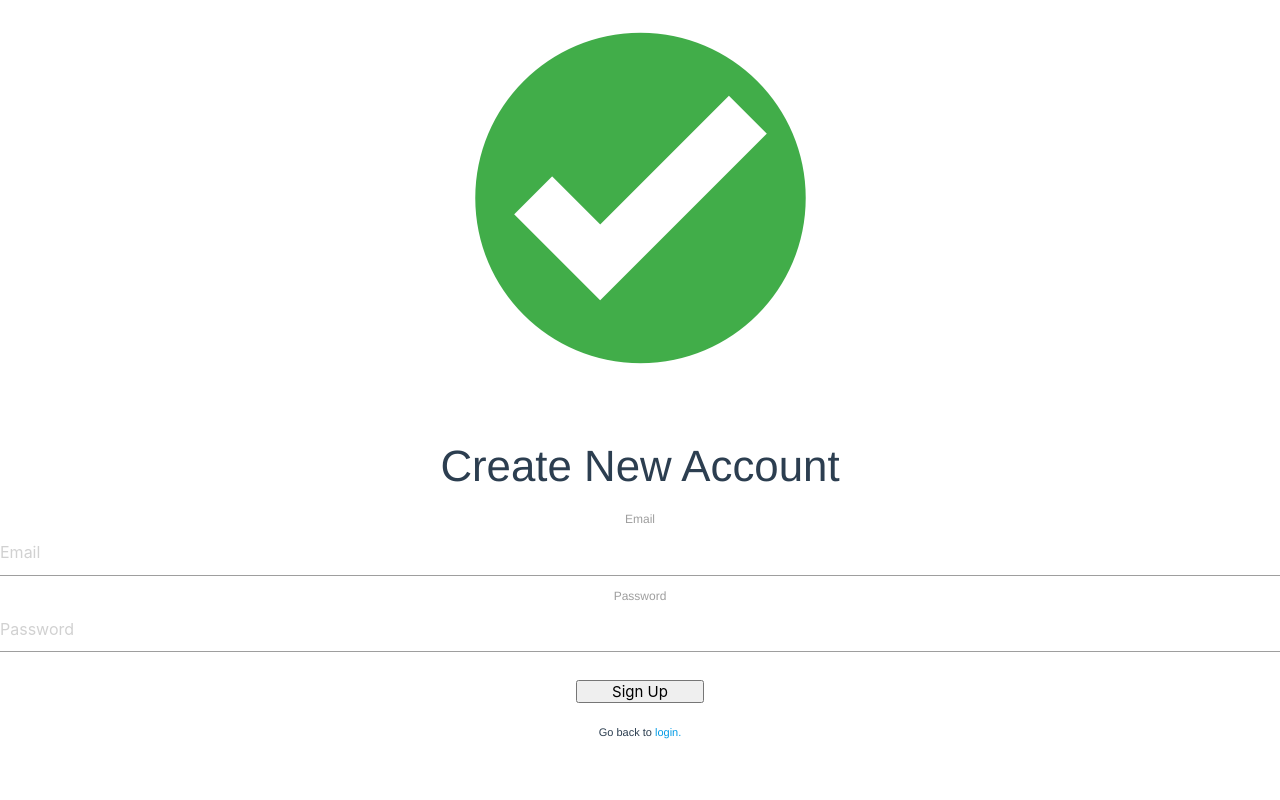
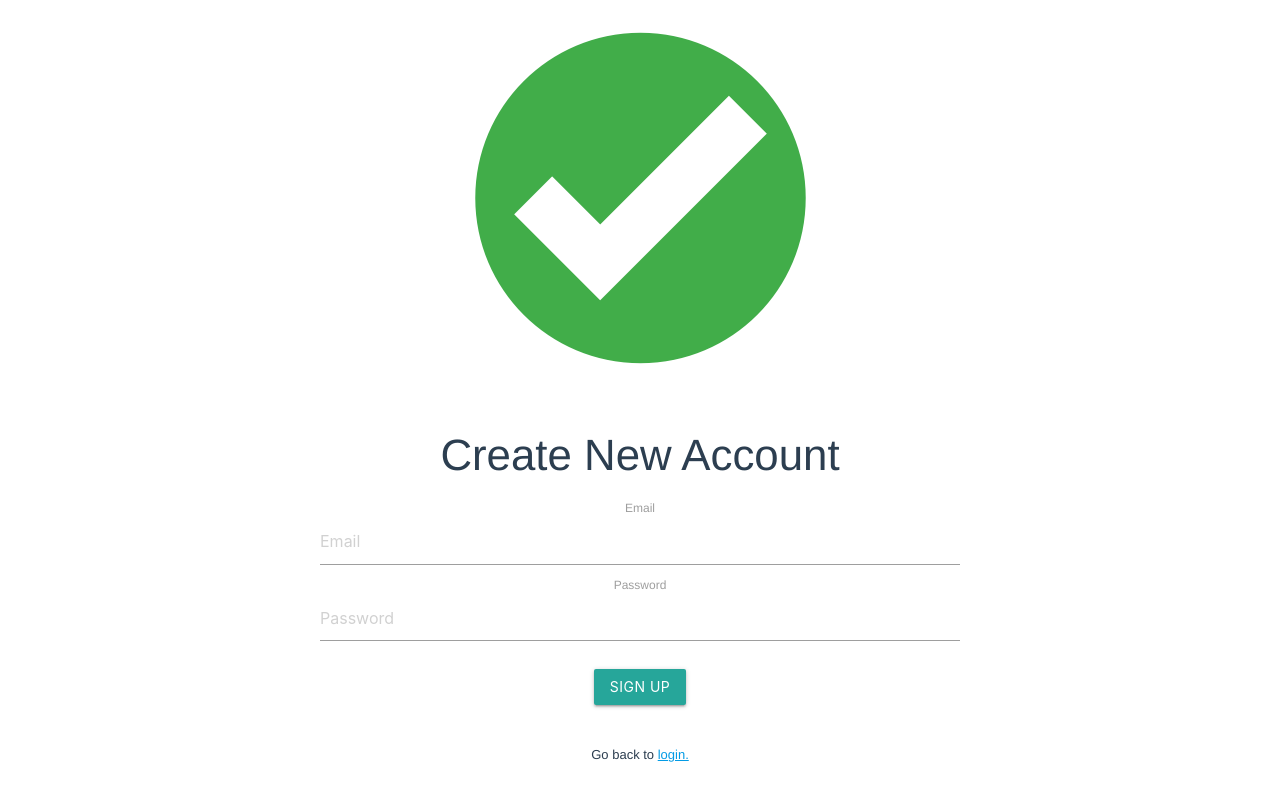
Before and after one commit to mikennel/firebase-Proof-of-Concept, a Vue app: page /sign-up in a window 1280 px wide. Built offline with nearby package versions, Linux system fonts and the light colour scheme.

Commit message:
applied css global instead of scoped

```diff
--- a/src/views/Login.vue
+++ b/src/views/Login.vue
@@ -1,11 +1,11 @@
 <template>
-    <div class="login">
+    <div class="entryInfo">
         <h3>Sign In</h3>
-        <label for="uname">Username</label><br>
-        <input type="text" placeholder="Username" name="uname" required><br>
-        <label for="pword">Password</label><br>
-        <input type="password" placeholder="Password" name="pword" required><br>
-        <button @click="login">Connection</button><br>
+        <label for="uname">Username</label>
+        <input type="text" placeholder="Username" name="uname" required>
+        <label for="pword">Password</label>
+        <input type="password" placeholder="Password" name="pword" required>
+        <button @click="login" class="waves-effect waves-light btn">Log In</button>
         <p>Don't have an account?  <router-link to="/sign-up">Create one</router-link></p>
     </div>
 </template>
@@ -24,9 +24,10 @@
     }
 </script>
 
-<style scoped>
-    .login{
-        margin-top: 40px;
+<style>
+    .entryInfo{
+        margin: auto;
+        width: 50%;
     }
     input {
         margin: 10px 0;
@@ -35,7 +36,6 @@
     }
     button {
         margin-top: 20px;
-        width: 10%;
         cursor: pointer;
     }
     p {
--- a/src/views/SignUp.vue
+++ b/src/views/SignUp.vue
@@ -1,12 +1,12 @@
 <template>
-    <div class="signUp">
+    <div class="entryInfo">
         <h3>Create New Account</h3>
-        <label for="uname">Email</label><br>
-        <input type="email" placeholder="Email" name="uname" required><br>
-        <label for="pword">Password</label><br>
-        <input type="password" placeholder="Password" name="pword" required><br>
-        <button>Sign Up</button><br>
-        <span>Go back to <router-link to="/login">login.</router-link></span>
+        <label for="uname">Email</label>
+        <input type="email" v-model="email" placeholder="Email" name="uname" required>
+        <label for="pword">Password</label>
+        <input type="password" v-model="password" placeholder="Password" name="pword" required>
+        <button @click="signUp" class="waves-effect waves-light btn">Sign Up</button>
+        <p>Go back to <router-link to="/login">login.</router-link></p>
     </div>
 </template>
 
@@ -14,29 +14,25 @@
     export default {
         name: 'signUp',
         data() {
-            return{};
+            return{
+                email: '',
+                password: ''
+            };
         },
-        methods: {}
+        methods: {
+            signUp: function(){
+                firebase.auth().createUserWithEmailAndPassword(this.email, this.password).then(
+                    function(user) {
+                        alert('Your account has been created!');
+                    },
+                    function(err){
+                        alert(`Oops. ${err.message}`);
+                    }
+                )
+            }
+        }
     }
 </script>
 
-<style scoped>
-    .signUp{
-        margin-top: 40px;
-    }
-    input {
-        margin: 10px 0;
-        width: 20%;
-        padding: 15px;
-    }
-    button {
-        margin-top: 20px;
-        width: 10%;
-        cursor: pointer;
-    }
-    span{
-        display: block;
-        margin-top: 20px;
-        font-size: 11px;
-    }
+<style>
 </style>
```
